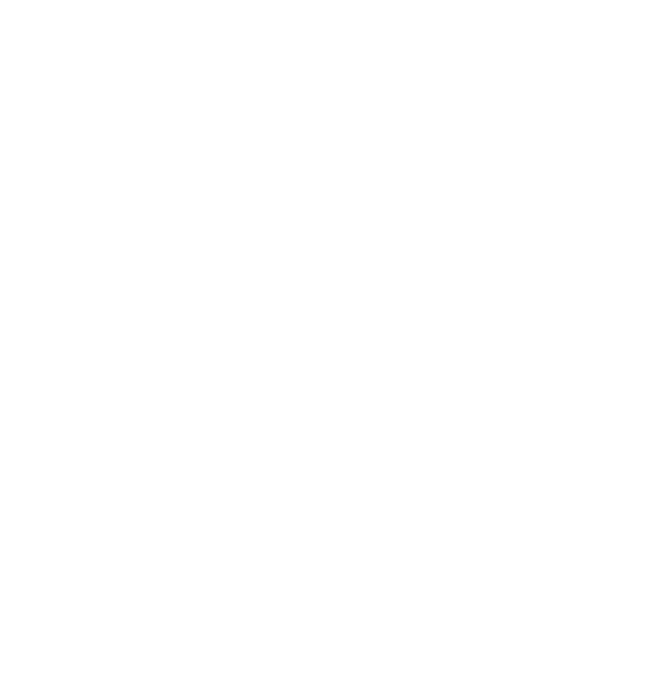
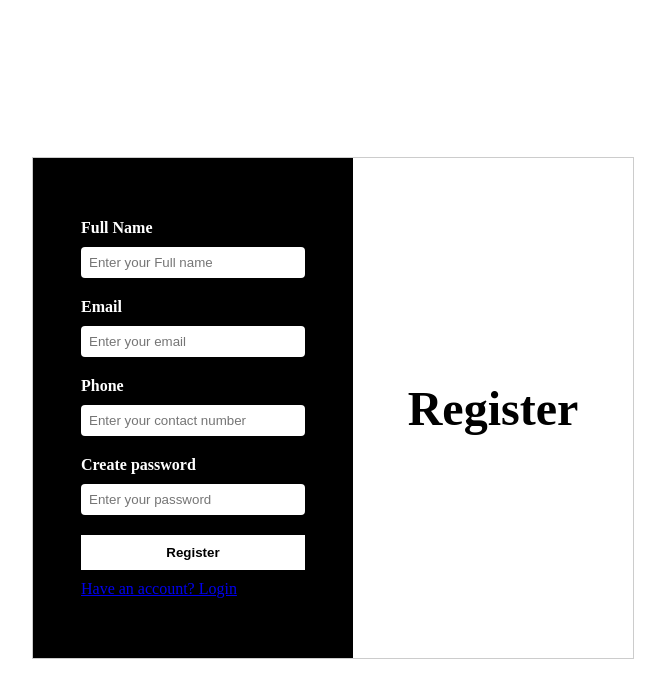
Before and after one commit to Luvuyotafeni/Case-Management-App, a Vue app in the folder Front-end/: page /register in a window 1280 px wide. Shown: the top 698 px of the page, without its empty margins (307-972 px from the left). Built offline with nearby package versions, Linux system fonts and the light colour scheme.

Commit message:
register page

```diff
--- a/Front-end/src/components/LoginPage.vue
+++ b/Front-end/src/components/LoginPage.vue
@@ -36,7 +36,6 @@
     justify-content: center;
     align-items: center;
     height: 100vh;
-
 }
 
 /* Container Styling */
--- a/Front-end/src/components/Register.vue
+++ b/Front-end/src/components/Register.vue
@@ -2,8 +2,115 @@
 </script>
 
 <template>
+    <div class="registerPage ">
+        <div class="register-container">
+            <!-- Right Section -->
+            <div class="register-left">
+                <form class="register-form">
+                    <label for="name">Full Name</label>
+                    <input type="text" id="name" placeholder="Enter your Full name">
 
+                    <label for="email">Email</label>
+                    <input type="email" id="email" placeholder="Enter your email">
+
+                    <label for="phone">Phone</label>
+                    <input type="text" id="phone" placeholder="Enter your contact number">
+
+                    <label for="password">Create password</label>
+                    <input type="password" id="password" placeholder="Enter your password">
+
+                    <button type="submit">Register</button>
+                    <div class="links">
+                        <div><RouterLink to="/register">Have an account? Login</RouterLink></div>
+                    </div>
+                </form>
+            </div>
+            <!-- Left Section -->
+            <div class="register-right">
+                <h1>Register</h1>
+            </div>
+
+
+        </div>
+    </div>
 </template>
+
 <style scoped>
+/* Full Page Styling */
+.registerPage {
+    display: flex;
+    justify-content: center;
+    align-items: center;
+    height: 100vh;
+}
 
+/* Container Styling */
+.register-container {
+    display: flex;
+    width: 600px;
+    height: 500px;
+    border: 1px solid #ccc;
+}
+
+/* Left Section */
+.register-left {
+    flex: 1;
+    background-color: black;
+    display: flex;
+    justify-content: center;
+    align-items: center;
+    flex-direction: column;
+    padding: 20px;
+
+}
+
+/* Right Section */
+.register-right {
+
+    flex: 1;
+    background-color: white;
+    display: flex;
+    justify-content: center;
+    align-items: center;
+    font-size: 24px;
+    font-weight: bold;
+}
+
+/* Form Styling */
+.register-form {
+    display: flex;
+    flex-direction: column;
+    width: 80%;
+}
+
+.register-form label {
+    color: white;
+    font-weight: bold;
+    margin-bottom: 10px;
+}
+
+.register-form input {
+    padding: 8px;
+    margin-bottom: 20px;
+    background-color: #FFFFFF;
+    border: none;
+    border-radius: 4px;
+}
+
+/* Button Styling */
+.register-form button {
+    background-color: #FFFFFF;
+    border: none;
+    padding: 10px;
+    font-weight: bold;
+    cursor: pointer;
+}
+
+.links{
+    margin-top: 10px;
+    display: flex;
+    flex-direction: column;
+    justify-content: space-between;
+
+}
 </style>
```
